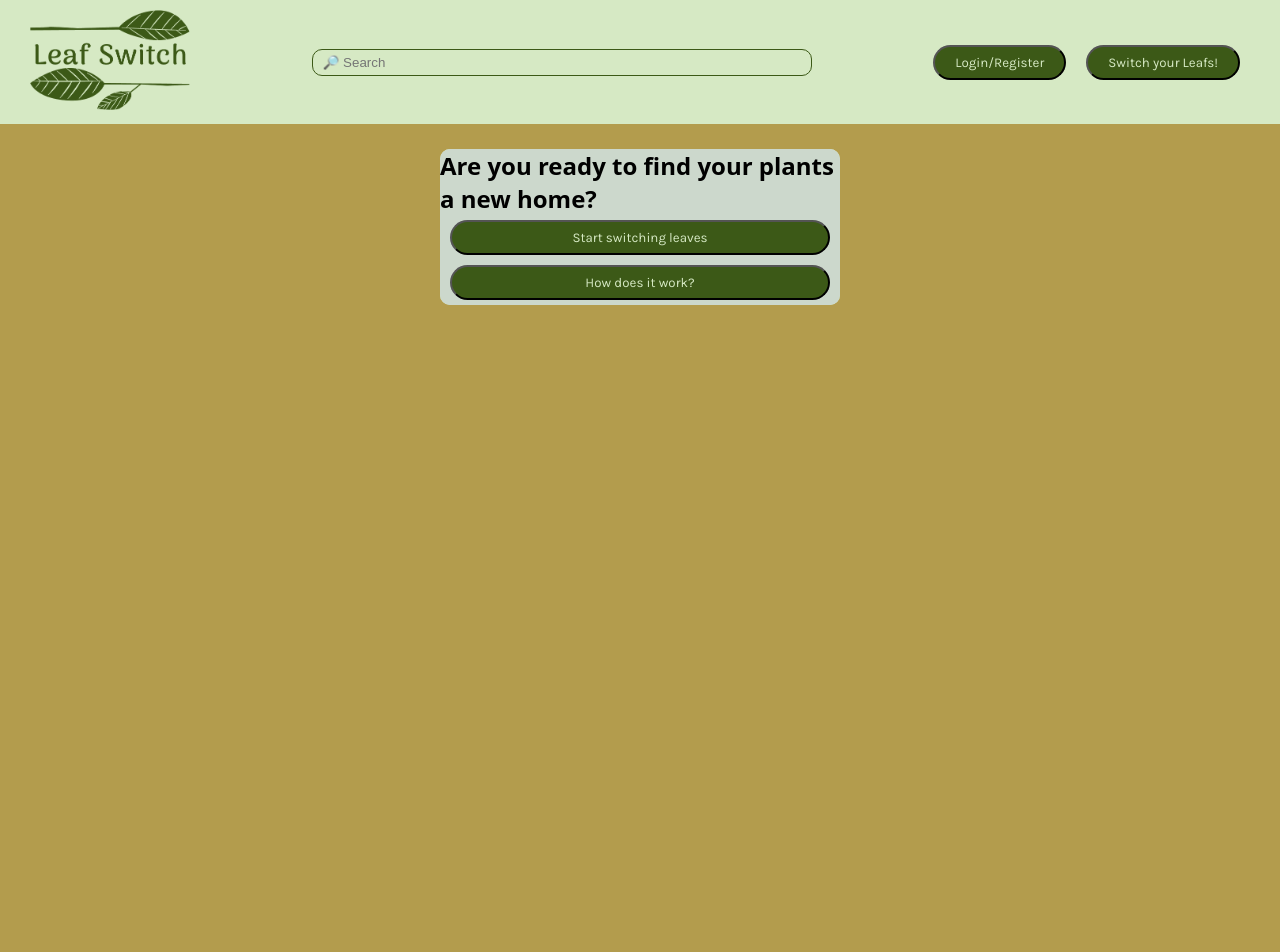
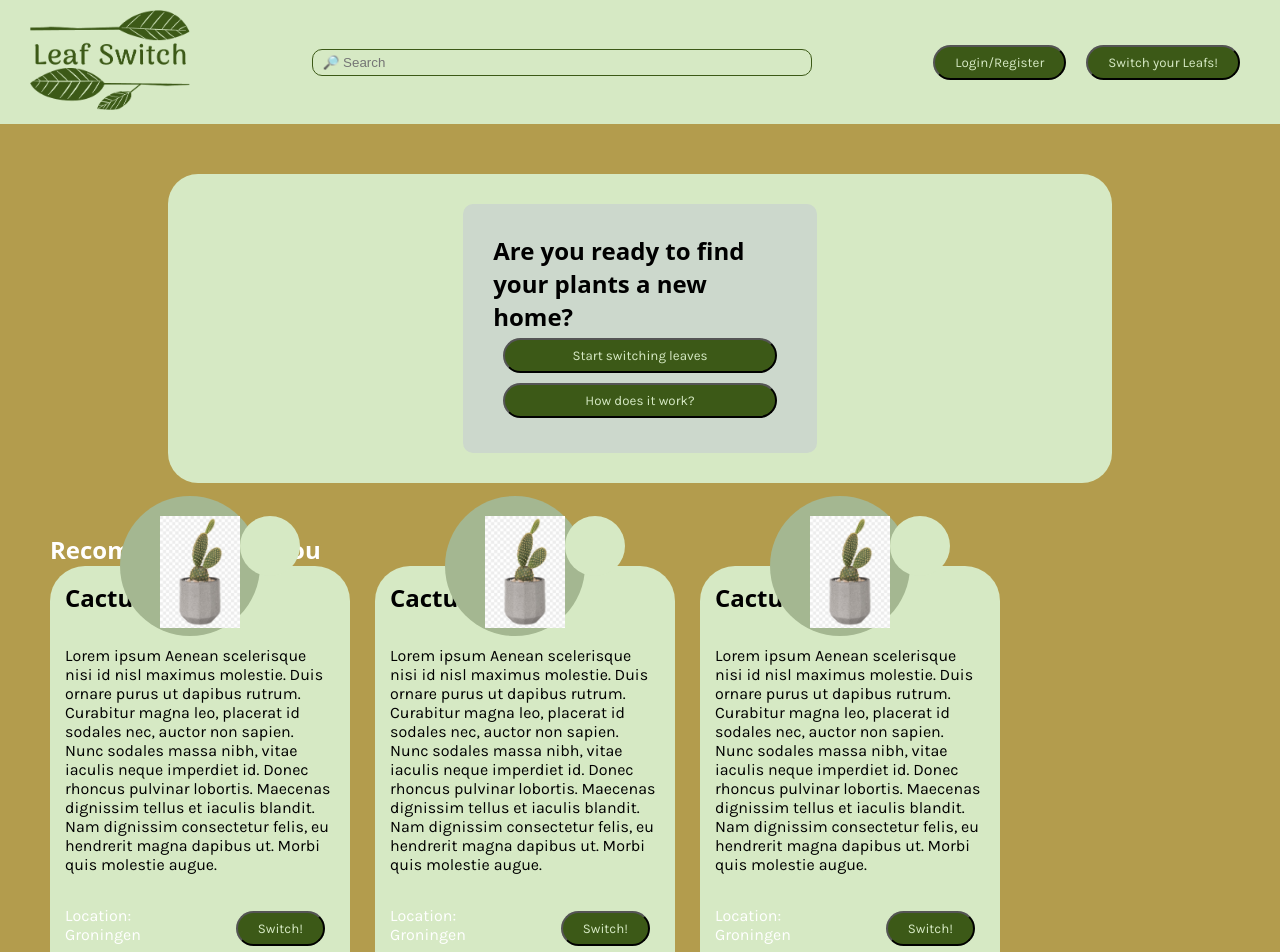
Before and after one commit to Marjolijn-v/frontend-eindopdracht, a React (Vite) app: page / in a window 1280 px wide. Shown: the top 952 px of the page. Before the commit the page ends 800 px from the top, so only its background shows below. Built offline with nearby package versions, Linux system fonts and the light colour scheme; a web font is replaced by a local one.

Commit message:
plant-cards componenten gemaakt en toegevoegd aan homepagina. Wat CSS toegevoegd

```diff
--- a/src/App.css
+++ b/src/App.css
@@ -15,3 +15,5 @@
 /*///////////////////////!*/
 
 /* ------------------------------- 1. Global Styles -------------------------------- */
+
+/* ------------------------------- 1. Typography -------------------------------- */
--- a/src/components/plantCardSmall/plantCardSmall.css
+++ b/src/components/plantCardSmall/plantCardSmall.css
@@ -0,0 +1,69 @@
+.small-card-container {
+    display: flex;
+    flex-direction: column;
+    justify-content: space-between;
+    position: relative;
+    width: 300px;
+    height: 400px;
+    background-color: var(--background-card);
+    padding: 15px;
+    border-top-left-radius: 35px;
+    border-top-right-radius: 35px;
+
+}
+
+.small-card-visual {
+    position: absolute;
+    top: -70px;
+    left: 50%;
+    transform: translateX(-50%);
+    width: 160px;
+    height: 160px;
+
+}
+
+.circle {
+    position: absolute;
+    border-radius: 50%;
+}
+
+.circle.large {
+    background-color: var(--green-mid);
+    width: 140px;
+    height: 140px;
+    top: 0;
+    left: 0;
+}
+
+.circle.small {
+    background-color: var(--background-card);
+    width: 60px;
+    height: 60px;
+    top: 20px;
+    right: -20px;
+
+}
+
+.plant-image-small {
+    position: relative;
+    z-index: 1;
+    width: 80px;
+    display: block;
+    margin: 20px auto 0;
+}
+
+.small-card-title {
+
+}
+
+.small-card-description {
+
+
+}
+
+.small-card-location-button {
+    display: flex;
+    justify-content: space-between;
+    color: white;
+
+}
--- a/src/components/plantCardSmall/plantCardSmall.jsx
+++ b/src/components/plantCardSmall/plantCardSmall.jsx
@@ -0,0 +1,38 @@
+import './plantCardSmall.css';
+import React from "react";
+import Button from "../button/button.jsx";
+import cactus from "../../assets/cactus.jpg"
+import {useNavigate} from "react-router-dom";
+
+
+
+function PlantCardSmall( {plantName, plantDescription, location }) {
+    const navigate = useNavigate();
+
+    return(
+        <article className="small-card-container">
+            <div className="small-card-visual">
+                <div className="circle large"></div>
+                <div className="circle small"></div>
+                <img src={cactus} alt="cactus" className="plant-image-small"/>
+            </div>
+            <h2 className="small-card-title">{plantName}</h2>
+            <p className="small-card-description">{plantDescription}</p>
+            <div className="small-card-location-button">
+                <span className="location-wrapper">
+                    <p>Location:</p>
+                    <p>{location}</p>
+                </span>
+                <Button
+                    className="button-on-card"
+                    type="button"
+                    title="Switch!"
+                    onClick={() => navigate('/plant')}
+                />
+            </div>
+
+        </article>
+    );
+}
+
+export default PlantCardSmall;
--- a/src/components/startBanner/startBanner.css
+++ b/src/components/startBanner/startBanner.css
@@ -1,22 +1,24 @@
-.outer-container {
+.outer-container.start-banner {
     display: flex;
     justify-content: center;
-    margin: 25px;
+    margin: 50px;
 
 }
 
 .inner-container.start-banner {
     display: flex;
     justify-content: center;
-    max-width: 800px;
+    width: 80%;
     background-color: var(--background-card);
-    border-radius: 10px;
+    border-radius: 30px;
+    padding: 30px;
 }
 
 .start-card {
     display: flex;
     flex-direction: column;
-    max-width: 400px;
+    width: 40%;
     background-color: var(--green-grey);
     border-radius: 10px;
+    padding: 30px;
 }
--- a/src/components/startBanner/startBanner.jsx
+++ b/src/components/startBanner/startBanner.jsx
@@ -20,6 +20,7 @@ function StartBanner() {
                     <Button
                         type="button"
                         title="How does it work?"
+                        onclick={() => navigate('/register')}
                     />
                 </article>
             </div>
--- a/src/pages/Home/Home.css
+++ b/src/pages/Home/Home.css
@@ -0,0 +1,14 @@
+.recommended-container {
+    margin: 50px;
+}
+
+.recommended-plant-cards {
+    display: flex;
+    flex-wrap: wrap;
+    /*justify-content: space-between;*/
+    column-gap: 25px;
+}
+
+.recommended-title {
+    color: white;
+}
--- a/src/pages/Home/Home.jsx
+++ b/src/pages/Home/Home.jsx
@@ -1,10 +1,35 @@
+import './Home.css'
 import React from 'react';
 import StartBanner from "../../components/startBanner/startBanner.jsx";
+import PlantCardSmall from "../../components/plantCardSmall/plantCardSmall.jsx";
+
 
 function Home() {
     return (
         <>
-            <StartBanner />
+            <StartBanner/>
+            <div className="recommended-container">
+                <h2 className="recommended-title">Recommended for you</h2>
+                <div className="recommended-plant-cards">
+                    <PlantCardSmall
+                        plantName="Cactus"
+                        plantDescription="Lorem ipsum Aenean scelerisque nisi id nisl maximus molestie. Duis ornare purus ut dapibus rutrum. Curabitur magna leo, placerat id sodales nec, auctor non sapien. Nunc sodales massa nibh, vitae iaculis neque imperdiet id. Donec rhoncus pulvinar lobortis. Maecenas dignissim tellus et iaculis blandit. Nam dignissim consectetur felis, eu hendrerit magna dapibus ut. Morbi quis molestie augue."
+                        location="Groningen"
+                    />
+                    <PlantCardSmall
+                        plantName="Cactus"
+                        plantDescription="Lorem ipsum Aenean scelerisque nisi id nisl maximus molestie. Duis ornare purus ut dapibus rutrum. Curabitur magna leo, placerat id sodales nec, auctor non sapien. Nunc sodales massa nibh, vitae iaculis neque imperdiet id. Donec rhoncus pulvinar lobortis. Maecenas dignissim tellus et iaculis blandit. Nam dignissim consectetur felis, eu hendrerit magna dapibus ut. Morbi quis molestie augue."
+                        location="Groningen"
+                    />
+                    <PlantCardSmall
+                        plantName="Cactus"
+                        plantDescription="Lorem ipsum Aenean scelerisque nisi id nisl maximus molestie. Duis ornare purus ut dapibus rutrum. Curabitur magna leo, placerat id sodales nec, auctor non sapien. Nunc sodales massa nibh, vitae iaculis neque imperdiet id. Donec rhoncus pulvinar lobortis. Maecenas dignissim tellus et iaculis blandit. Nam dignissim consectetur felis, eu hendrerit magna dapibus ut. Morbi quis molestie augue."
+                        location="Groningen"
+                    />
+                </div>
+
+            </div>
+
 
         </>
     );
```
Also changed, not shown: src/assets/cactus.jpg (added).
